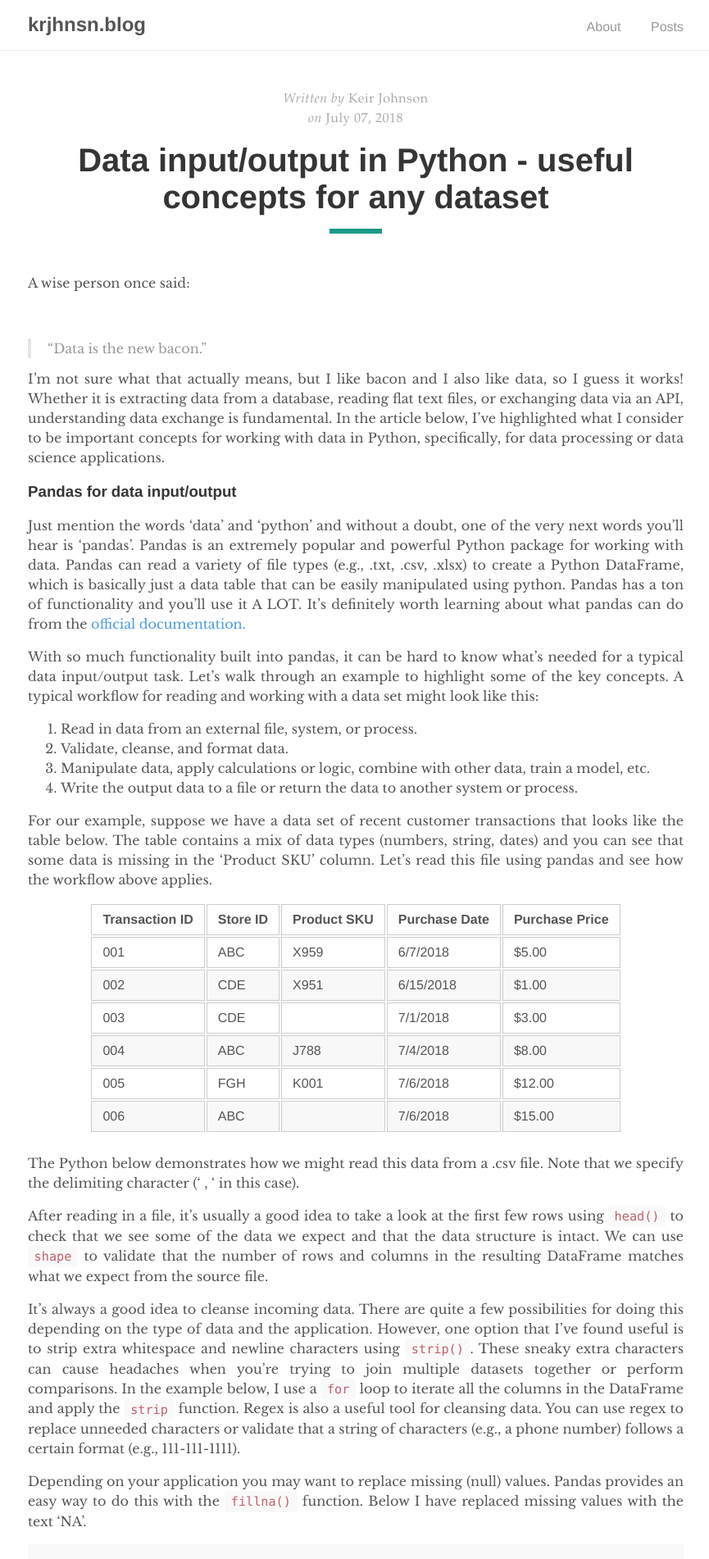
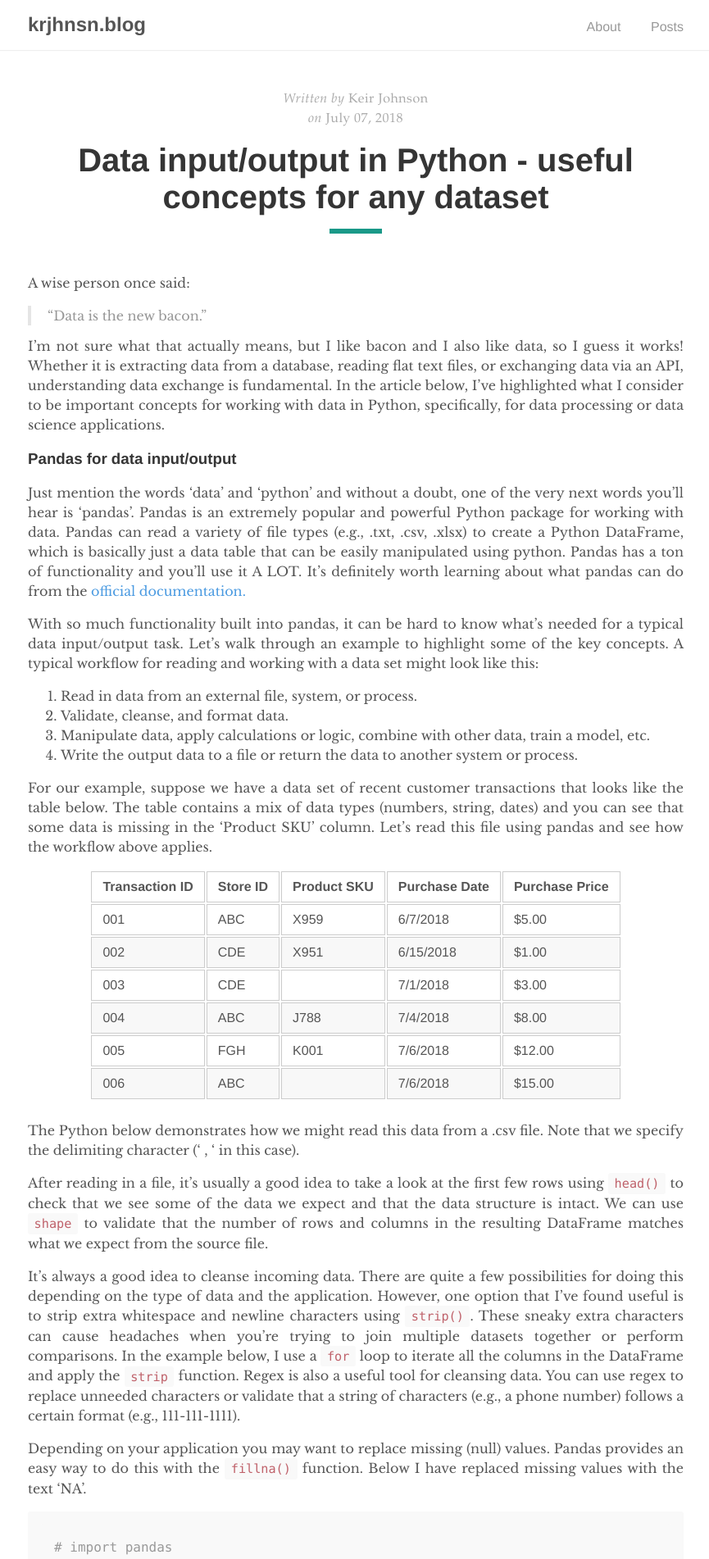
Before and after one commit to krjhnsn/krjhnsn.github.io, a Jekyll site: the page built from _posts/2018-07-07-data-input-output.md, in a window 1280 px wide. Shown: the top 1902 px of the page at 82% size, without its empty margins (206-1071 px from the left). Built offline with Jekyll 4.4.1, drawn with Linux system fonts in a browser that asks for light colours.

Commit message:
Update 2018-07-07-data-input-output.md

```diff
--- a/_posts/2018-07-07-data-input-output.md
+++ b/_posts/2018-07-07-data-input-output.md
@@ -6,9 +6,9 @@ author: "Keir Johnson"
 
 A wise person once said:
 
-<br/>
+>
 > "Data is the new bacon."
-<br/>
+>
 
 I'm not sure what that actually means, but I like bacon and I also like data, so I guess it works! Whether it is extracting data from a database, reading flat text files, or exchanging data via an API, understanding data exchange is fundamental. In the article below, I've highlighted what I consider to be important concepts for working with data in Python, specifically, for data processing or data science applications.
 
```
